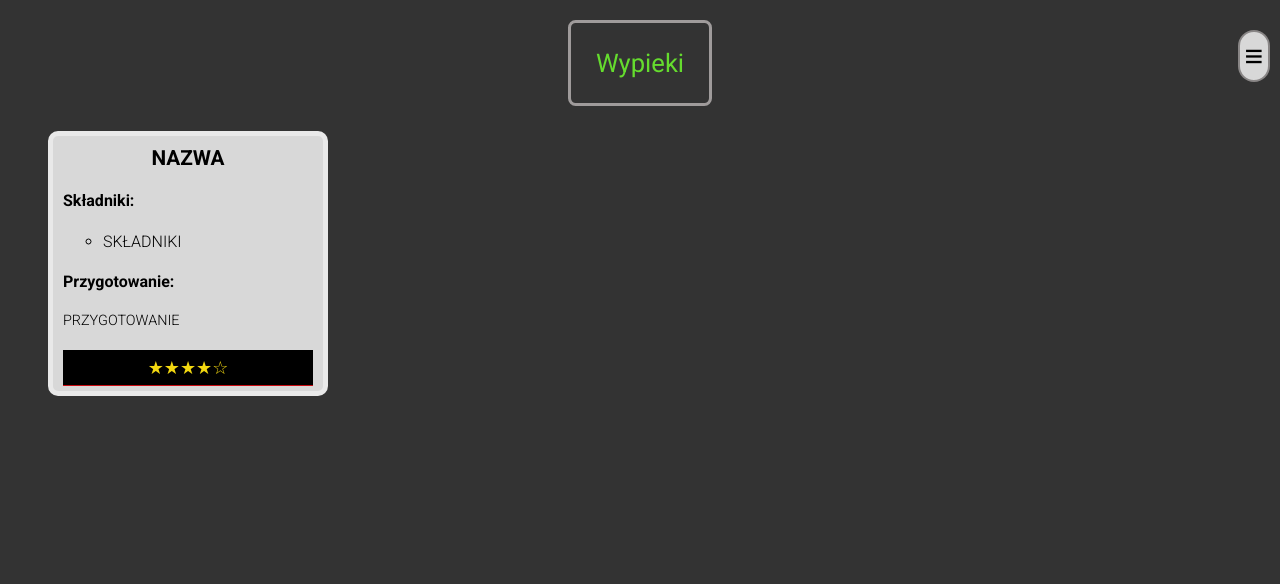
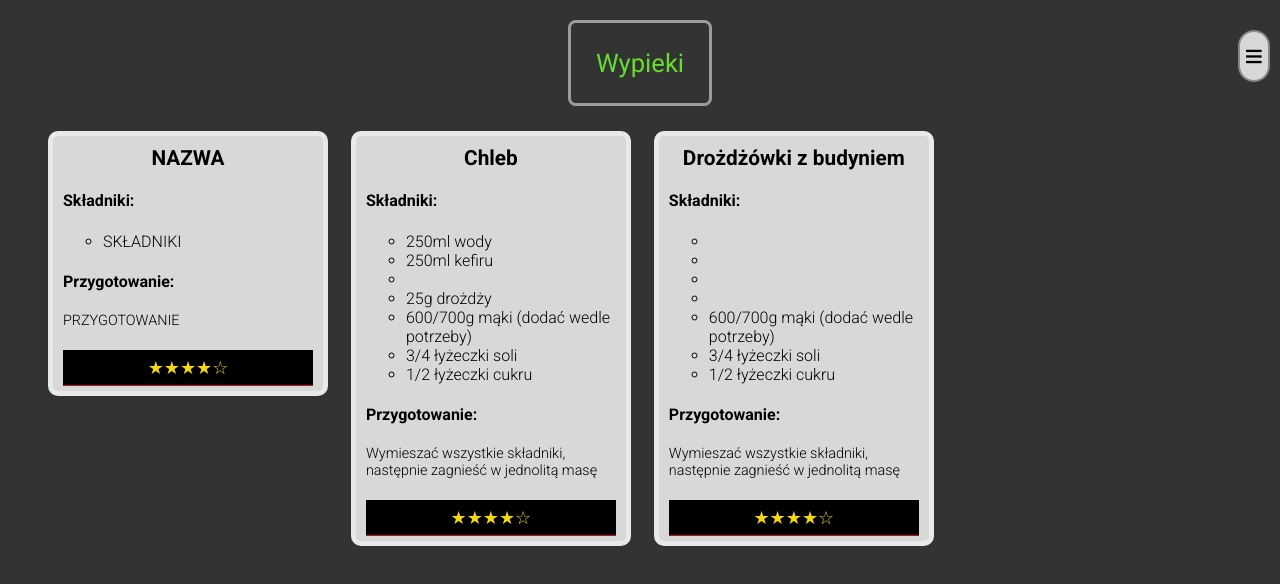
Before and after one commit to QLemi/website, a plain HTML site: page podstrony/Gotowanie/wypieki.html in a window 1280 px wide. Drawn offline with Linux system fonts and the light colour scheme.

Commit message:
Update wypieki.html

```diff
--- a/podstrony/Gotowanie/wypieki.html
+++ b/podstrony/Gotowanie/wypieki.html
@@ -58,6 +58,50 @@
                 </div>
             </div>
         </li>
+        <li class="catCardList">
+            <div class="catCard">
+                    <h3>Chleb</h3>
+                    <h4>Składniki:</h4>
+                    <ul>
+                        <li>250ml wody</li>
+                        <li>250ml kefiru</li>
+                        <li></li>
+                        <li>25g drożdży</li>
+                        <li>600/700g mąki (dodać wedle potrzeby)</li>
+                        <li>3/4 łyżeczki soli</li>
+                        <li>1/2 łyżeczki cukru</li>
+                    </ul>
+                    <h4>Przygotowanie:</h4>
+                    <p>
+                       Wymieszać wszystkie składniki, następnie zagnieść w jednolitą masę
+                    </p>
+                    <br><br>
+                    <div id="catCardButton" class="button">★★★★☆</div>
+                </div>
+            </div>
+        </li>
+        <li class="catCardList">
+            <div class="catCard">
+                    <h3>Drożdżówki z budyniem</h3>
+                    <h4>Składniki:</h4>
+                    <ul>
+                        <li></li>
+                        <li></li>
+                        <li></li>
+                        <li></li>
+                        <li>600/700g mąki (dodać wedle potrzeby)</li>
+                        <li>3/4 łyżeczki soli</li>
+                        <li>1/2 łyżeczki cukru</li>
+                    </ul>
+                    <h4>Przygotowanie:</h4>
+                    <p>
+                       Wymieszać wszystkie składniki, następnie zagnieść w jednolitą masę
+                    </p>
+                    <br><br>
+                    <div id="catCardButton" class="button">★★★★☆</div>
+                </div>
+            </div>
+        </li>
     </ul>
 
 </body>
```
